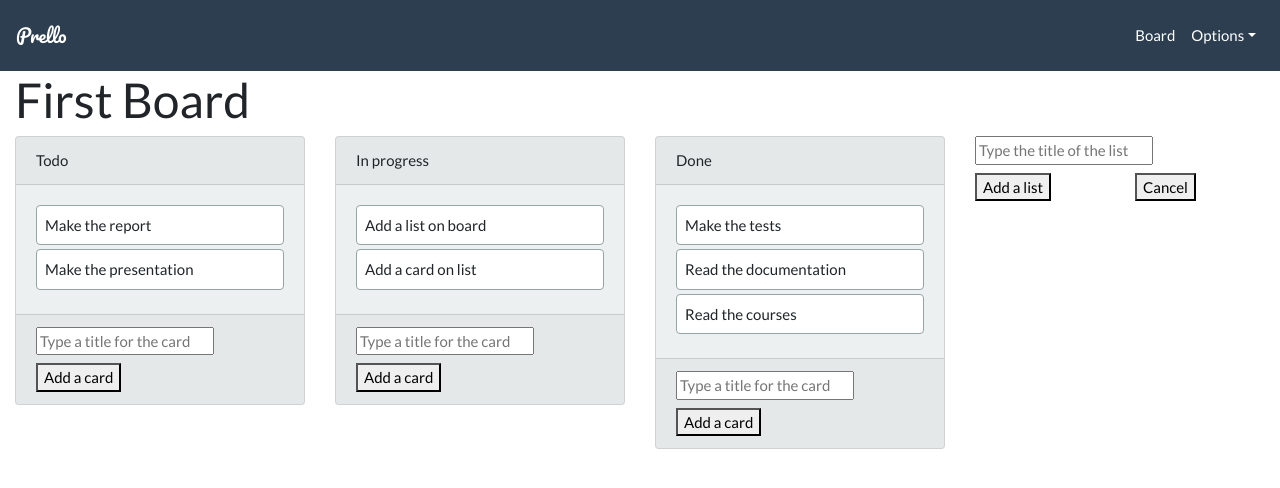
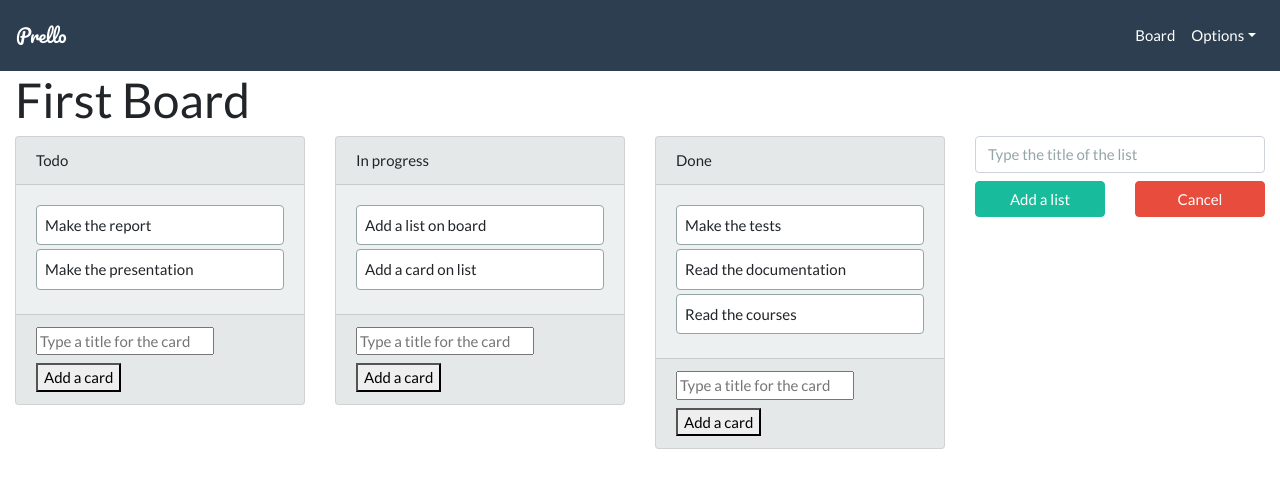
Before and after one commit to hardcoded/PrellOne-client, a React (Create React App) app: page /board in a window 1280 px wide. Both pictures are taken after a click on the button "Add another list". Shown: the top 488 px of the page. Built offline with nearby package versions, Linux system fonts and the light colour scheme.

Commit message:
[Edit] AddList style

```diff
--- a/src/components/AddList.js
+++ b/src/components/AddList.js
@@ -1,6 +1,6 @@
 import React from 'react';
 import PropTypes from  'prop-types'
-import { Row, Col } from 'reactstrap'
+import { Row, Col, Input, Button } from 'reactstrap'
 
 const AddList = ({boardId, addList, hidden, hide, show})=> {
   let input
@@ -10,21 +10,22 @@ const AddList = ({boardId, addList, hidden, hide, show})=> {
     <div>
     <form>
     {hidden &&
-    <input className="mb-2" placeholder="Type the title of the list"  ref={node => input = node} />}
-    {hidden &&
     <Row>
-      <Col>
-        <button type="submit" onClick = {e => {e.preventDefault()
+      <Col xs="12">
+        <Input className="mb-2" placeholder="Type the title of the list"  ref={node => input = node} />
+      </Col>
+      <Col xs="6">
+        <Button block color="success" type="submit" onClick = {e => {e.preventDefault()
           addList(boardId, input.value)
           input.value = ''
-        }}>Add a list</button>
+        }}>Add a list</Button>
       </Col>
-      <Col>
-        <button onClick = {() => show()}>Cancel</button>
+      <Col xs="6">
+        <Button block color="danger" onClick = {() => show()}>Cancel</Button>
       </Col>
     </Row>}
     {!hidden &&
-    <button onClick = {() => hide()}>Add another list</button>}
+    <Button block outline color="primary" onClick = {() => hide()}>Add another list</Button>}
     </form>
     </div>
   );
```
